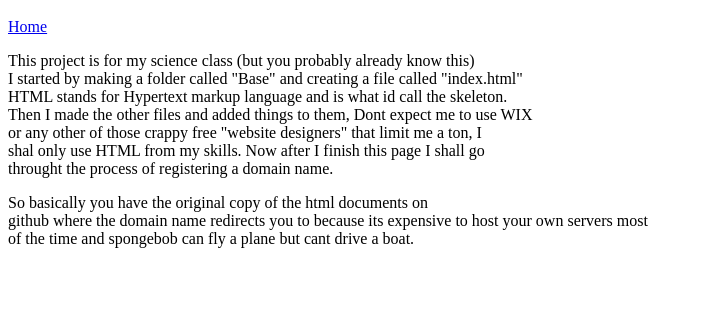
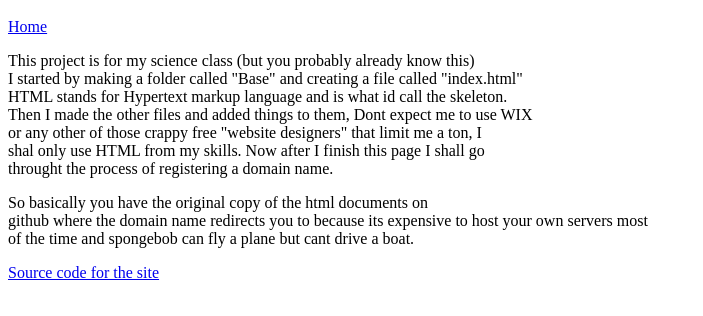
Before and after one commit to Ditatux/convection, a plain HTML site: page etc.html in a window 1280 px wide. Shown: the part 48-364 px from the top of the page, without its empty margins (0-703 px from the left). Drawn offline with Linux system fonts and the light colour scheme.

Commit message:
Update etc.html

```diff
--- a/etc.html
+++ b/etc.html
@@ -19,5 +19,6 @@
            github where the domain name redirects you to because its expensive to host your own servers most<br>
            of the time and spongebob can fly a plane but cant drive a boat.
         </p>
+        <a href="https://github.com/Ditatux/convection">Source code for the site</a>
     </body>
 </html>
```
